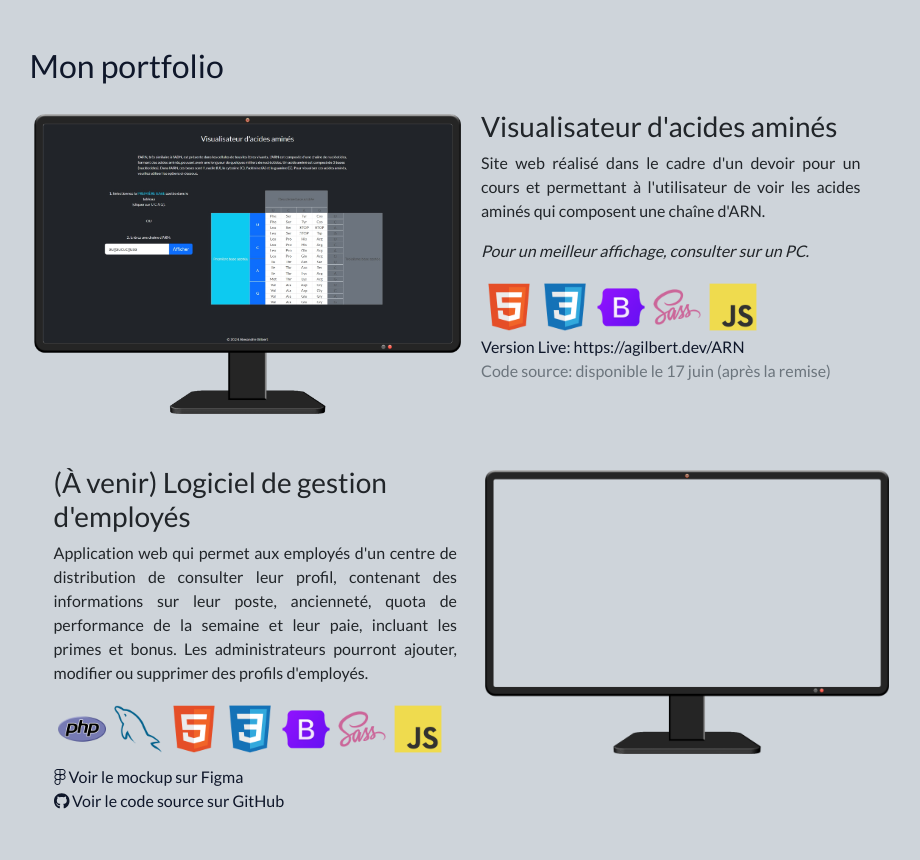
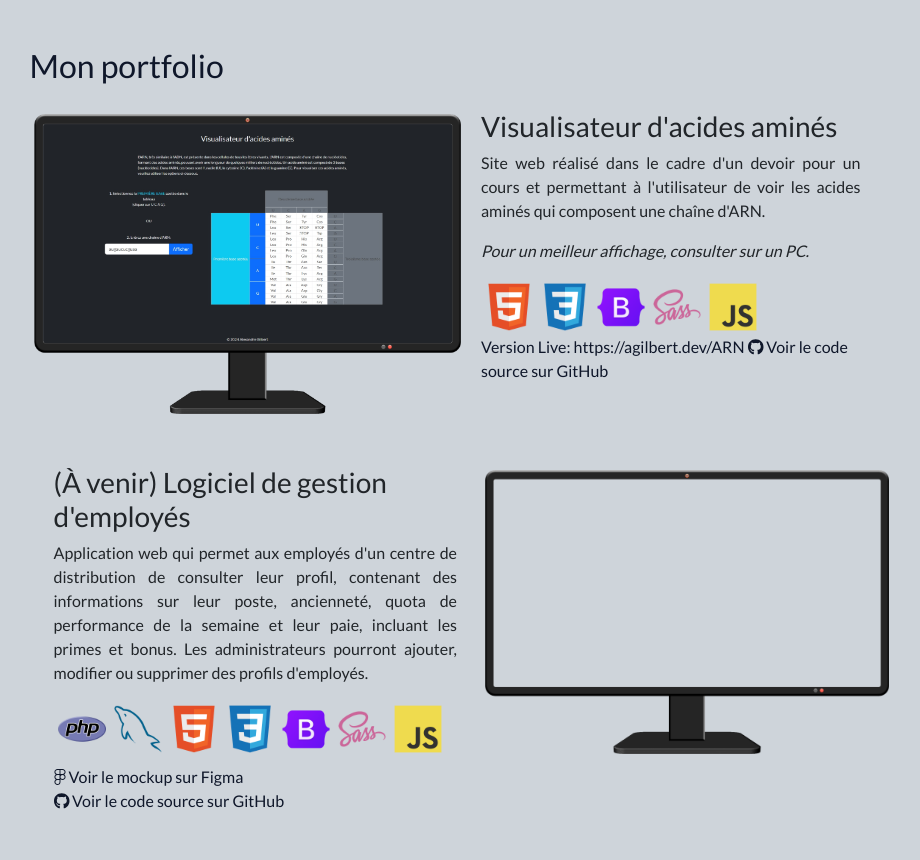
Before and after one commit to AGilbertDev/Portfolio, a PHP site: page / in a window 1280 px wide. Shown: the part 1271-2131 px from the top of the page, without its empty margins (183-1103 px from the left). Run offline with PHP 8.4, Linux system fonts and the light colour scheme.

Commit message:
Update index.php

```diff
--- a/index.php
+++ b/index.php
@@ -105,7 +105,7 @@
               </div>
               <div>
                 <a href="https://agilbert.dev/ARN">Version Live: https://agilbert.dev/ARN</a>
-                <p class="text-secondary">Code source: disponible le 17 juin (apr&egrave;s la remise)</p>
+                <a href="https://github.com/AGilbertDev/ARN"><i class="fa-brands fa-github"></i> Voir le code source sur GitHub</a>
               </div>
             </div>
           </div>
```
